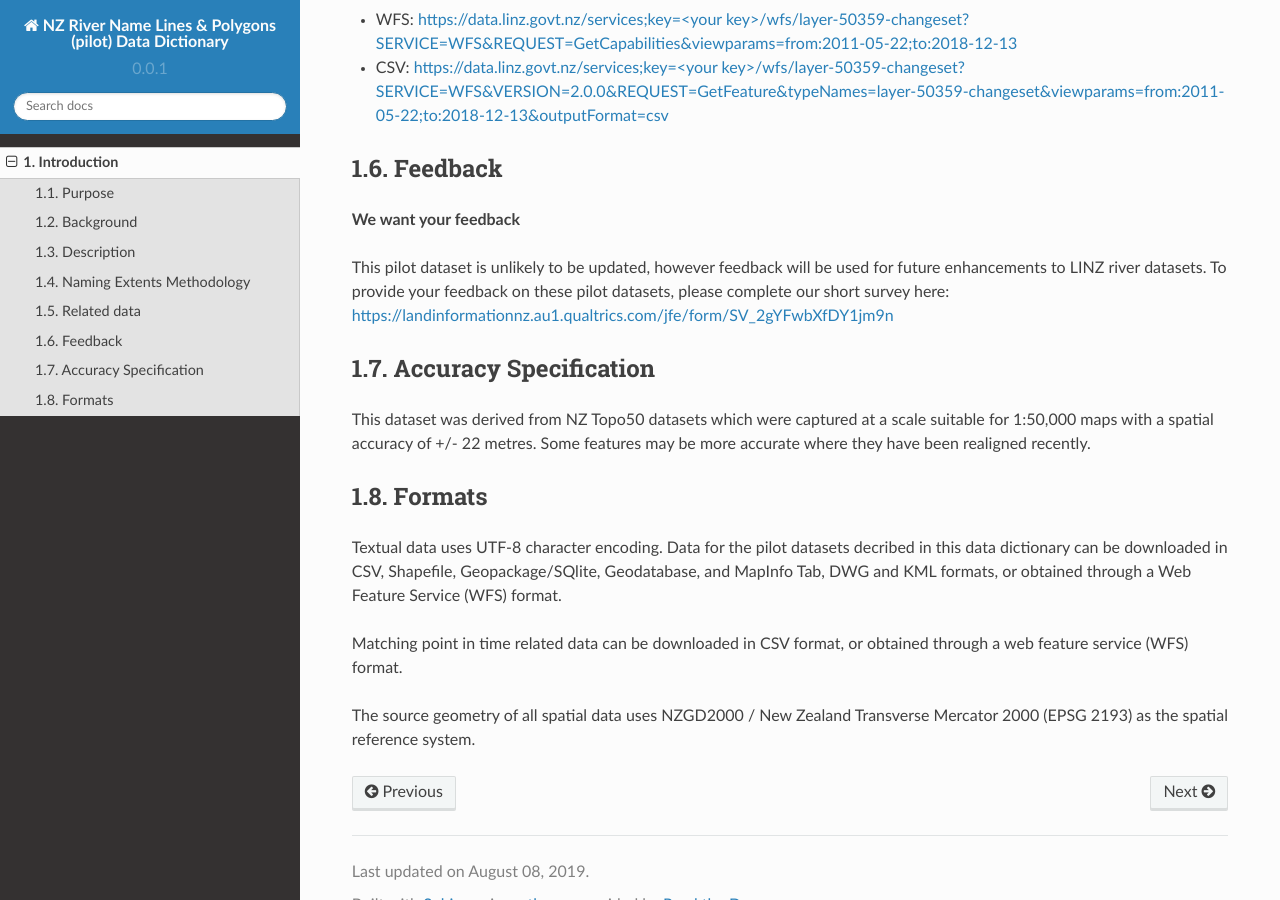
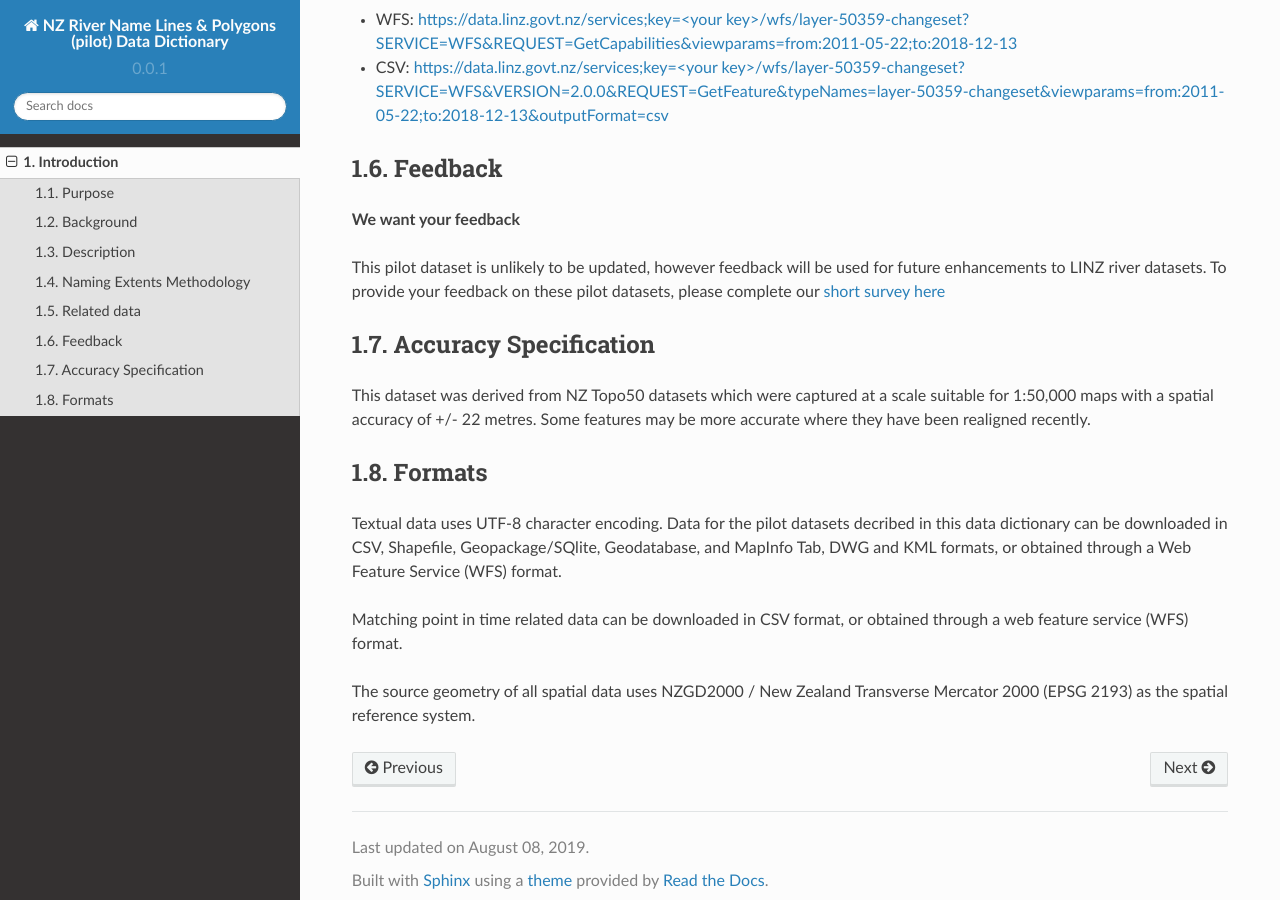
Before and after one commit to linz/nz-river-names, a Sphinx documentation site: the page built from db/docs/source/introduction.rst, in a window 1280 px wide and 900 px high, scrolled down 8742 px. Built offline with Sphinx 7.4.7 and the Read the Docs theme 2.0.0, drawn with Linux system fonts in a browser that asks for light colours; pages that are not in the unit, such as notebooks, are missing from menus.

Commit message:
Survey link update

```diff
--- a/db/docs/source/introduction.rst
+++ b/db/docs/source/introduction.rst
@@ -219,7 +219,7 @@
 
 **We want your feedback**
 
-This pilot dataset is unlikely to be updated, however feedback will be used for future enhancements to LINZ river datasets. To provide your feedback on these pilot datasets, please complete our short survey here: https://landinformationnz.au1.qualtrics.com/jfe/form/SV_2gYFwbXfDY1jm9n
+This pilot dataset is unlikely to be updated, however feedback will be used for future enhancements to LINZ river datasets. To provide your feedback on these pilot datasets, please complete our `short survey here <https://landinformationnz.au1.qualtrics.com/jfe/form/SV_2gYFwbXfDY1jm9n>`_
 
 
 Accuracy Specification
```
